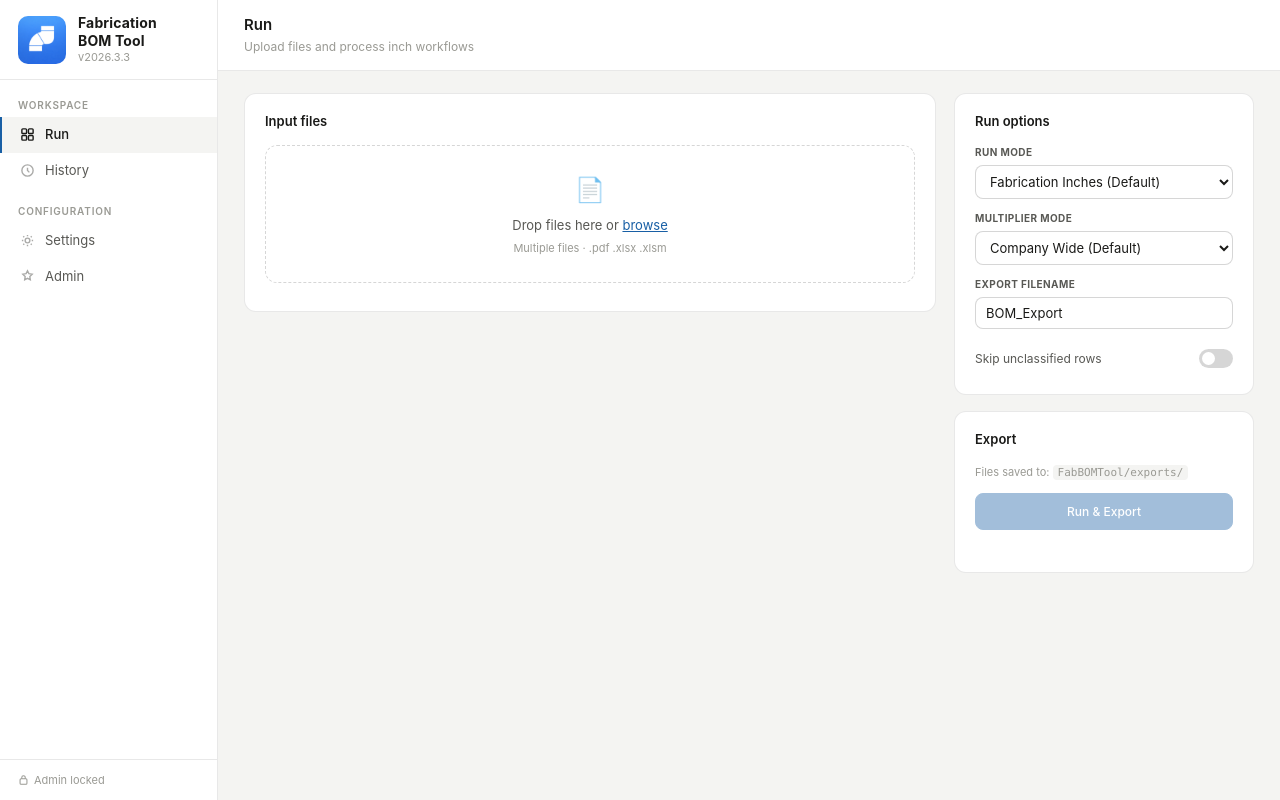
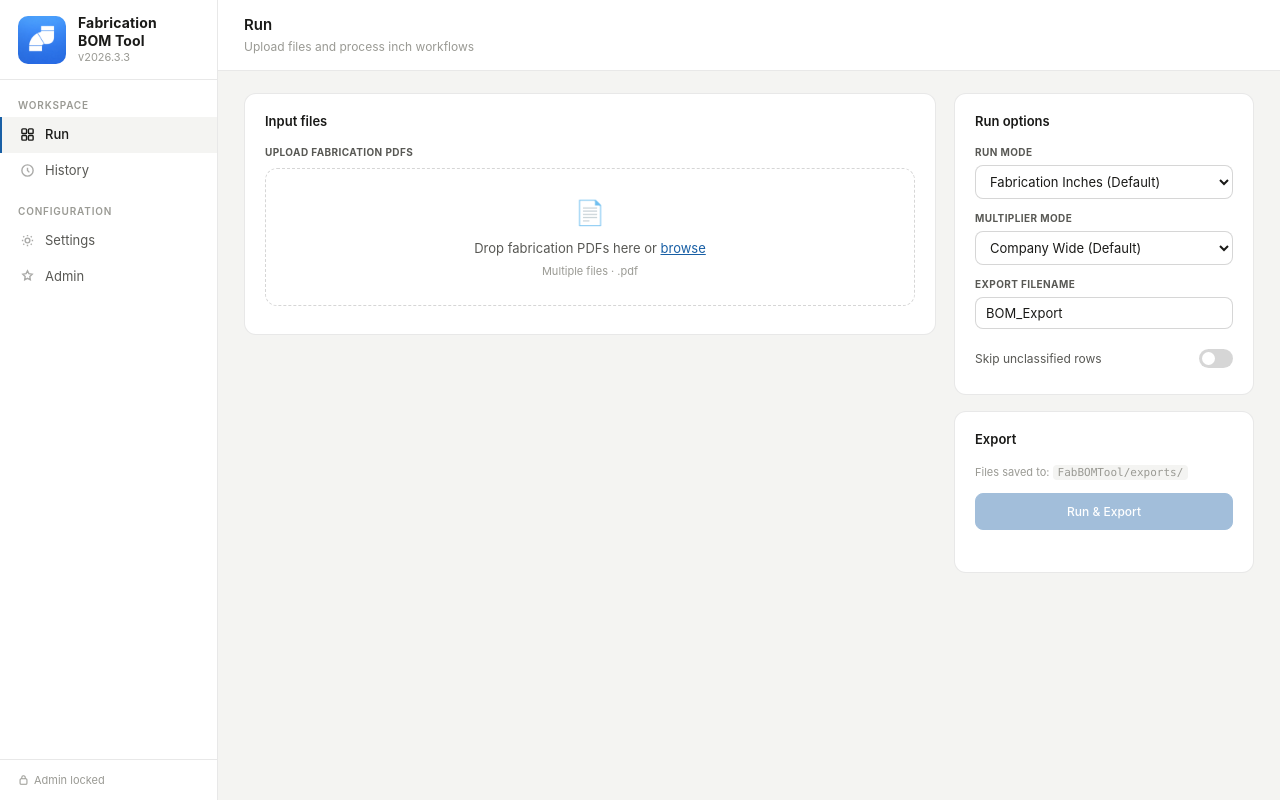
Before and after one commit to drewrugg19/bom-tool, a Flask app: page / in a window 1280 px wide. Run offline with Flask 3, Linux system fonts and the light colour scheme.

Commit message:
Add estimating and compare run modes with mode-specific uploads

```diff
--- a/FabBOMTool/app.py
+++ b/FabBOMTool/app.py
@@ -202,12 +202,6 @@ def create_app() -> Flask:
 
     @app.post("/api/run")
     def api_run():
-        files = request.files.getlist("files")
-        if not files:
-            files = request.files.getlist("pdfs")
-        if not files or all(f.filename == "" for f in files):
-            return jsonify({"ok": False, "error": "No input files uploaded"}), 400
-
         mode = request.form.get("mode", "Company")
         run_mode = request.form.get("run_mode", "fabrication_inches")
         project = request.form.get("project", "").strip()
@@ -217,12 +211,49 @@ def create_app() -> Flask:
         if mode == "Project" and not project:
             return jsonify({"ok": False, "error": "Project name is required when Project mode is selected."}), 400
 
+        fabrication_files = request.files.getlist("fabrication_files")
+        estimating_files = request.files.getlist("estimating_file")
+        if not fabrication_files:
+            fabrication_files = request.files.getlist("files") + request.files.getlist("pdfs")
+        if not estimating_files:
+            estimating_files = request.files.getlist("files")
+
+        normalized_run_mode = str(run_mode or "fabrication_inches").strip().lower()
+        files_to_save = []
+        if normalized_run_mode == "fabrication_inches":
+            files_to_save = [f for f in fabrication_files if f and f.filename]
+            if not files_to_save:
+                return jsonify({"ok": False, "error": "Upload at least one fabrication PDF."}), 400
+        elif normalized_run_mode == "estimating_inches":
+            files_to_save = [f for f in estimating_files if f and f.filename]
+            if not files_to_save:
+                return jsonify({"ok": False, "error": "Upload one estimating Excel file."}), 400
+            if len(files_to_save) > 1:
+                return jsonify({"ok": False, "error": "Upload only one estimating Excel file."}), 400
+        elif normalized_run_mode == "compare_fabrication_vs_estimate":
+            fab = [f for f in fabrication_files if f and f.filename]
+            est = [f for f in estimating_files if f and f.filename]
+            if not fab:
+                return jsonify({"ok": False, "error": "Upload fabrication PDFs for compare mode."}), 400
+            if not est:
+                return jsonify({"ok": False, "error": "Upload an estimating Excel file for compare mode."}), 400
+            if len(est) > 1:
+                return jsonify({"ok": False, "error": "Upload only one estimating Excel file for compare mode."}), 400
+            files_to_save = [*fab, *est]
+        else:
+            files_to_save = [f for f in (request.files.getlist("files") or []) if f and f.filename]
+            if not files_to_save:
+                return jsonify({"ok": False, "error": "No input files uploaded"}), 400
+
         saved_paths: list[Path] = []
-        for f in files:
+        for f in files_to_save:
             if not f.filename:
                 continue
             ext = Path(f.filename).suffix.lower()
-            if ext not in (".pdf", ".xlsx", ".xlsm"):
+            allowed = {".pdf"} if normalized_run_mode == "fabrication_inches" else {".xlsx", ".xlsm"}
+            if normalized_run_mode == "compare_fabrication_vs_estimate":
+                allowed = {".pdf", ".xlsx", ".xlsm"}
+            if ext not in allowed:
                 continue
             safe_name = f"{uuid4().hex}_{Path(f.filename).name}"
             dest = upload_dir / safe_name
@@ -230,7 +261,7 @@ def create_app() -> Flask:
             saved_paths.append(dest)
 
         if not saved_paths:
-            return jsonify({"ok": False, "error": "No valid files received (.pdf, .xlsx, .xlsm)"}), 400
+            return jsonify({"ok": False, "error": "No valid files received for the selected run mode."}), 400
 
         settings = load_settings()
         if skip_unclassified:
--- a/FabBOMTool/static/app.js
+++ b/FabBOMTool/static/app.js
@@ -1,7 +1,8 @@
 /* Fabrication BOM Tool — app.js */
 "use strict";
 
-let selectedFiles = [];
+let fabricationFiles = [];
+let estimatingFile = null;
 let settings = {};
 let adminUnlocked = false;
 let currentMat = "";
@@ -35,59 +36,123 @@ document.querySelectorAll(".nav-item[data-tab]").forEach(el => {
   el.addEventListener("click", () => switchTab(el.dataset.tab));
 });
 
-const dropzone = document.getElementById("dropzone");
-const fileInput = document.getElementById("file-input");
-const fileListEl = document.getElementById("file-list");
+const fabricationDropzone = document.getElementById("fabrication-dropzone");
+const fabricationFileInput = document.getElementById("fabrication-file-input");
+const fabricationFileListEl = document.getElementById("fabrication-file-list");
+const estimatingDropzone = document.getElementById("estimating-dropzone");
+const estimatingFileInput = document.getElementById("estimating-file-input");
+const estimatingFileListEl = document.getElementById("estimating-file-list");
 const runBtn = document.getElementById("run-btn");
 const projectNameInput = document.getElementById("project-name");
 const modeSelect = document.getElementById("mult-mode");
 const runModeSelect = document.getElementById("run-mode");
+const fabricationUploadWrap = document.getElementById("fabrication-upload-wrap");
+const estimatingUploadWrap = document.getElementById("estimating-upload-wrap");
 
-document.getElementById("browse-trigger").addEventListener("click", () => fileInput.click());
-fileInput.addEventListener("change", () => {
-  addFiles([...fileInput.files]);
-  fileInput.value = "";
+document.getElementById("fabrication-browse-trigger").addEventListener("click", () => fabricationFileInput.click());
+document.getElementById("estimating-browse-trigger").addEventListener("click", () => estimatingFileInput.click());
+fabricationFileInput.addEventListener("change", () => {
+  addFabricationFiles([...fabricationFileInput.files]);
+  fabricationFileInput.value = "";
+});
+estimatingFileInput.addEventListener("change", () => {
+  setEstimatingFile((estimatingFileInput.files || [])[0] || null);
+  estimatingFileInput.value = "";
 });
 
-dropzone.addEventListener("click", () => fileInput.click());
-dropzone.addEventListener("dragover", e => {
+fabricationDropzone.addEventListener("click", () => fabricationFileInput.click());
+fabricationDropzone.addEventListener("dragover", e => {
   e.preventDefault();
-  dropzone.classList.add("over");
+  fabricationDropzone.classList.add("over");
 });
-dropzone.addEventListener("dragleave", () => dropzone.classList.remove("over"));
-dropzone.addEventListener("drop", e => {
+fabricationDropzone.addEventListener("dragleave", () => fabricationDropzone.classList.remove("over"));
+fabricationDropzone.addEventListener("drop", e => {
   e.preventDefault();
-  dropzone.classList.remove("over");
-  addFiles([...e.dataTransfer.files]);
+  fabricationDropzone.classList.remove("over");
+  addFabricationFiles([...e.dataTransfer.files]);
 });
 
-function addFiles(files) {
+estimatingDropzone.addEventListener("click", () => estimatingFileInput.click());
+estimatingDropzone.addEventListener("dragover", e => {
+  e.preventDefault();
+  estimatingDropzone.classList.add("over");
+});
+estimatingDropzone.addEventListener("dragleave", () => estimatingDropzone.classList.remove("over"));
+estimatingDropzone.addEventListener("drop", e => {
+  e.preventDefault();
+  estimatingDropzone.classList.remove("over");
+  setEstimatingFile(([...e.dataTransfer.files].find(f => {
+    const lower = f.name.toLowerCase();
+    return lower.endsWith(".xlsx") || lower.endsWith(".xlsm");
+  })) || null);
+});
+
+function addFabricationFiles(files) {
   const supported = files.filter(f => {
     const lower = f.name.toLowerCase();
-    return lower.endsWith(".pdf") || lower.endsWith(".xlsx") || lower.endsWith(".xlsm");
+    return lower.endsWith(".pdf");
   });
   supported.forEach(f => {
-    if (!selectedFiles.find(s => s.name === f.name && s.size === f.size)) {
-      selectedFiles.push(f);
+    if (!fabricationFiles.find(s => s.name === f.name && s.size === f.size)) {
+      fabricationFiles.push(f);
     }
   });
-  renderFileList();
+  renderFabricationFileList();
 }
 
-function removeFile(name) {
-  selectedFiles = selectedFiles.filter(f => f.name !== name);
-  renderFileList();
+function setEstimatingFile(file) {
+  estimatingFile = file;
+  renderEstimatingFileList();
 }
 
-function renderFileList() {
-  fileListEl.innerHTML = "";
-  selectedFiles.forEach(f => {
+function removeFabricationFile(name) {
+  fabricationFiles = fabricationFiles.filter(f => f.name !== name);
+  renderFabricationFileList();
+}
+
+function clearEstimatingFile() {
+  estimatingFile = null;
+  renderEstimatingFileList();
+}
+
+function renderFabricationFileList() {
+  fabricationFileListEl.innerHTML = "";
+  fabricationFiles.forEach(f => {
     const div = document.createElement("div");
     div.className = "file-item";
     div.innerHTML = `<div class="fdot"></div><div class="fname">${escHtml(f.name)}</div><span class="tag tag-blue">ready</span><div class="frem" data-name="${escHtml(f.name)}">×</div>`;
-    fileListEl.appendChild(div);
+    fabricationFileListEl.appendChild(div);
   });
-  fileListEl.querySelectorAll(".frem").forEach(b => b.addEventListener("click", () => removeFile(b.dataset.name)));
+  fabricationFileListEl.querySelectorAll(".frem").forEach(b => b.addEventListener("click", () => removeFabricationFile(b.dataset.name)));
+  updateRunButtonState();
+}
+
+function renderEstimatingFileList() {
+  estimatingFileListEl.innerHTML = "";
+  if (estimatingFile) {
+    const div = document.createElement("div");
+    div.className = "file-item";
+    div.innerHTML = `<div class="fdot"></div><div class="fname">${escHtml(estimatingFile.name)}</div><span class="tag tag-blue">ready</span><div class="frem">×</div>`;
+    div.querySelector(".frem").addEventListener("click", clearEstimatingFile);
+    estimatingFileListEl.appendChild(div);
+  }
+  updateRunButtonState();
+}
+
+function syncUploadInputsForRunMode() {
+  const runMode = runModeSelect.value;
+  const showFabrication = runMode === "fabrication_inches" || runMode === "compare_fabrication_vs_estimate";
+  const showEstimating = runMode === "estimating_inches" || runMode === "compare_fabrication_vs_estimate";
+  fabricationUploadWrap.style.display = showFabrication ? "block" : "none";
+  estimatingUploadWrap.style.display = showEstimating ? "block" : "none";
+  if (!showFabrication) {
+    fabricationFiles = [];
+    renderFabricationFileList();
+  }
+  if (!showEstimating) {
+    estimatingFile = null;
+    renderEstimatingFileList();
+  }
   updateRunButtonState();
 }
 
@@ -95,6 +160,7 @@ modeSelect.addEventListener("change", function() {
   document.getElementById("project-row").style.display = this.value === "Project" ? "flex" : "none";
   updateRunButtonState();
 });
+runModeSelect.addEventListener("change", syncUploadInputsForRunMode);
 projectNameInput.addEventListener("input", updateRunButtonState);
 
 document.querySelectorAll(".tgl").forEach(t => {
@@ -107,16 +173,27 @@ document.querySelectorAll(".tgl").forEach(t => {
 function updateRunButtonState() {
   const projectRequired = modeSelect.value === "Project";
   const projectReady = !projectRequired || projectNameInput.value.trim().length > 0;
-  runBtn.disabled = selectedFiles.length === 0 || !projectReady;
+  const runMode = runModeSelect.value;
+  const hasFabrication = fabricationFiles.length > 0;
+  const hasEstimating = !!estimatingFile;
+  let filesReady = false;
+  if (runMode === "fabrication_inches") filesReady = hasFabrication;
+  if (runMode === "estimating_inches") filesReady = hasEstimating;
+  if (runMode === "compare_fabrication_vs_estimate") filesReady = hasFabrication && hasEstimating;
+  runBtn.disabled = !filesReady || !projectReady;
 }
 
 runBtn.addEventListener("click", runBOM);
 
 async function runBOM() {
-  if (selectedFiles.length === 0) return;
-
   const mode = modeSelect.value;
   const runMode = runModeSelect.value;
+  const hasFabrication = fabricationFiles.length > 0;
+  const hasEstimating = !!estimatingFile;
+  if (runMode === "fabrication_inches" && !hasFabrication) return;
+  if (runMode === "estimating_inches" && !hasEstimating) return;
+  if (runMode === "compare_fabrication_vs_estimate" && (!hasFabrication || !hasEstimating)) return;
+
   const project = projectNameInput.value.trim();
   const fname = document.getElementById("export-name").value.trim() || "BOM_Export";
   const skipUC = document.getElementById("tgl-skip").classList.contains("on");
@@ -132,7 +209,8 @@ async function runBOM() {
   runBtn.disabled = true;
 
   const fd = new FormData();
-  selectedFiles.forEach(f => fd.append("files", f));
+  fabricationFiles.forEach(f => fd.append("fabrication_files", f));
+  if (estimatingFile) fd.append("estimating_file", estimatingFile);
   fd.append("mode", mode);
   fd.append("run_mode", runMode);
   fd.append("project", project);
@@ -174,6 +252,7 @@ async function runBOM() {
     updateRunButtonState();
   }
 }
+syncUploadInputsForRunMode();
 
 async function loadHistory() {
   const body = document.getElementById("history-body");
--- a/FabBOMTool/templates/index.html
+++ b/FabBOMTool/templates/index.html
@@ -66,13 +66,27 @@
           <div class="run-left">
             <div class="card">
               <div class="card-title">Input files</div>
-              <div class="dropzone" id="dropzone">
-                <div class="dz-icon">📄</div>
-                <div class="dz-text">Drop files here or <span class="link" id="browse-trigger">browse</span></div>
-                <div class="dz-hint">Multiple files · .pdf .xlsx .xlsm</div>
-                <input type="file" id="file-input" accept=".pdf,.xlsx,.xlsm" multiple style="display:none" />
+              <div id="fabrication-upload-wrap">
+                <div class="form-lbl" style="margin-bottom:8px;">Upload Fabrication PDFs</div>
+                <div class="dropzone" id="fabrication-dropzone">
+                  <div class="dz-icon">📄</div>
+                  <div class="dz-text">Drop fabrication PDFs here or <span class="link" id="fabrication-browse-trigger">browse</span></div>
+                  <div class="dz-hint">Multiple files · .pdf</div>
+                  <input type="file" id="fabrication-file-input" accept=".pdf" multiple style="display:none" />
+                </div>
+                <div class="file-list" id="fabrication-file-list"></div>
               </div>
-              <div class="file-list" id="file-list"></div>
+
+              <div id="estimating-upload-wrap" style="margin-top:14px;display:none;">
+                <div class="form-lbl" style="margin-bottom:8px;">Upload Estimating Excel File</div>
+                <div class="dropzone" id="estimating-dropzone">
+                  <div class="dz-icon">📊</div>
+                  <div class="dz-text">Drop estimating workbook here or <span class="link" id="estimating-browse-trigger">browse</span></div>
+                  <div class="dz-hint">Single file · .xlsx .xlsm</div>
+                  <input type="file" id="estimating-file-input" accept=".xlsx,.xlsm" style="display:none" />
+                </div>
+                <div class="file-list" id="estimating-file-list"></div>
+              </div>
             </div>
 
             <div class="card" id="summary-card" style="display:none">
```
Also changed, not shown: FabBOMTool/core/logic.py (+63 -22 lines), tests/test_app.py (+51 -29 lines).
